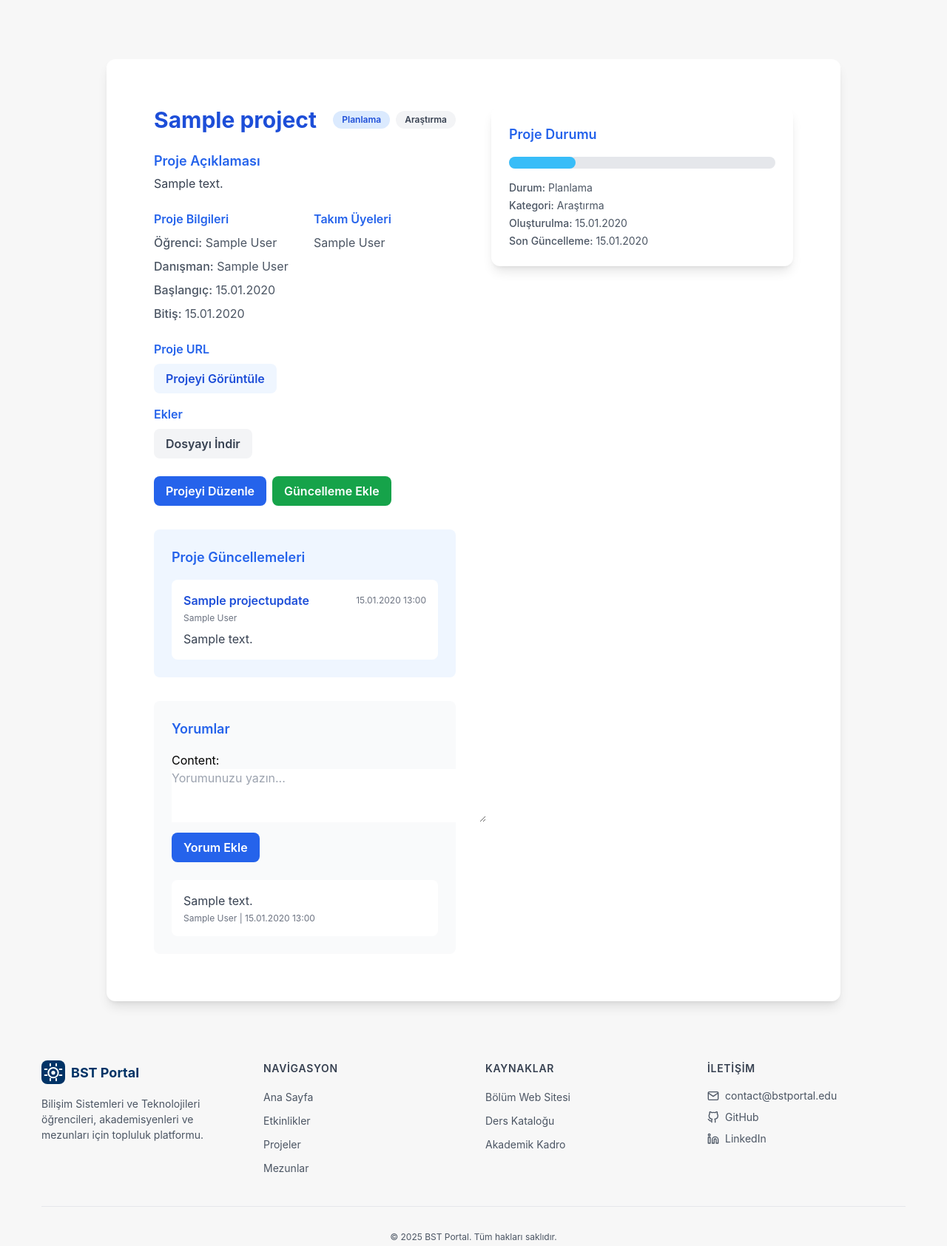
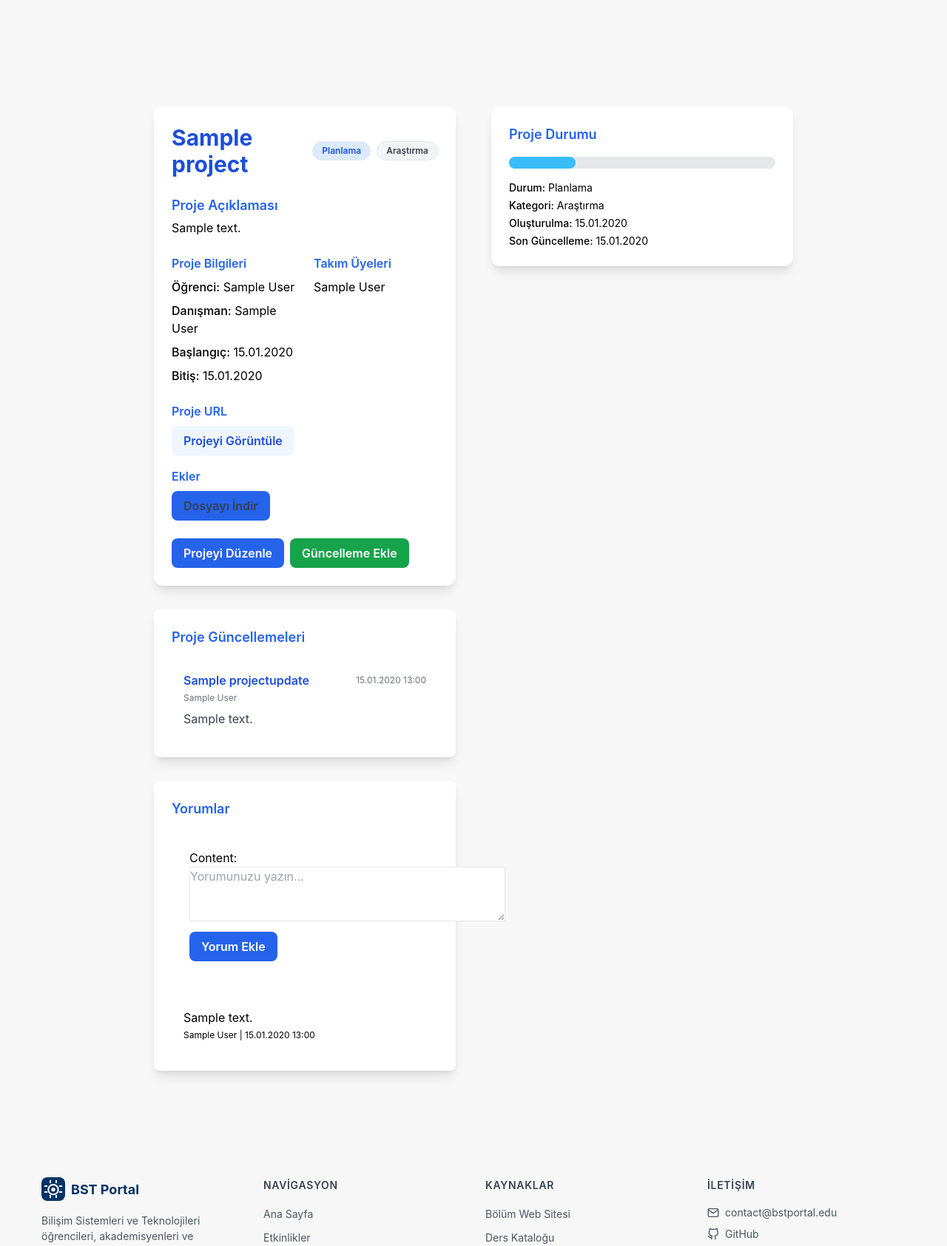
Before and after one commit to aziz-mevlana/bst-portal, a Django app: page /projects/1/ in a window 1280 px wide. Shown: the part 64-1749 px from the top of the page at 74% size. Run offline with Django 5.2, Linux system fonts and the light colour scheme; a user stored in the database is signed in; tables that the repository leaves empty hold one stand-in row (values such as "Sample post"); grey boxes marked "Sample" are stand-in pictures; some libraries are stand-ins or nearby versions.

Commit message:
fix proje detail page thema

```diff
--- a/projects/forms.py
+++ b/projects/forms.py
@@ -34,5 +34,5 @@
         model = ProjectComment
         fields = ['content']
         widgets = {
-            'content': forms.Textarea(attrs={'rows': 3, 'placeholder': 'Yorumunuzu yazın...'}),
+            'content': forms.Textarea(attrs={'rows': 3, 'placeholder': 'Yorumunuzu yazın...', 'class': 'project-comment-input'}),
         }
--- a/projects/templates/projects/project_detail.html
+++ b/projects/templates/projects/project_detail.html
@@ -7,27 +7,27 @@
 
 {% block content %}
 <div class="w-full max-w-5xl mx-auto px-4 py-12">
-  <div class="bg-white dark:bg-gray-900 rounded-xl shadow-lg p-8 lg:p-16">
+  <div class="p-8 lg:p-16">
     <div class="grid grid-cols-1 lg:grid-cols-2 gap-12">
       <!-- Sol Ana İçerik -->
       <div class="flex flex-col gap-8">
         <!-- Proje Detay Kartı -->
-        <div>
+        <div class="project-detail-item dark:bg-gray-900 rounded-xl shadow-lg p-6">
           <div class="flex flex-col md:flex-row md:items-center md:justify-between gap-4 mb-6">
             <h2 class="text-2xl md:text-3xl font-bold text-blue-700 dark:text-blue-300">{{ project.title }}</h2>
             <div class="flex gap-2">
-              <span class="px-3 py-1 rounded-full text-xs font-semibold bg-blue-100 dark:bg-blue-900 text-blue-700 dark:text-blue-200">{{ project.get_status_display }}</span>
-              <span class="px-3 py-1 rounded-full text-xs font-semibold bg-gray-100 dark:bg-gray-800 text-gray-700 dark:text-gray-200">{{ project.get_category_display }}</span>
+              <span class="px-3 py-1 rounded-full text-xs font-semibold bg-blue-100 dark:bg-blue-900 text-blue-700 project-list-tag">{{ project.get_status_display }}</span>
+              <span class="px-3 py-1 rounded-full text-xs font-semibold bg-gray-100 dark:bg-gray-800 text-gray-700 dark:text-gray-200 project-list-tag">{{ project.get_category_display }}</span>
             </div>
           </div>
           <div class="mb-6">
             <h3 class="text-lg font-semibold text-blue-600 dark:text-blue-400 mb-1">Proje Açıklaması</h3>
-            <p class="text-gray-700 dark:text-gray-200">{{ project.description }}</p>
+            <p class="dark:text-gray-200">{{ project.description }}</p>
           </div>
           <div class="grid grid-cols-1 md:grid-cols-2 gap-6 mb-6">
             <div>
               <h4 class="text-blue-600 dark:text-blue-400 font-semibold mb-2">Proje Bilgileri</h4>
-              <ul class="text-gray-600 dark:text-gray-300 space-y-2">
+              <ul class="dark:text-gray-300 space-y-2">
                 <li><span class="font-medium">Öğrenci:</span> {{ project.student.get_full_name }}</li>
                 <li><span class="font-medium">Danışman:</span> {{ project.supervisor.get_full_name }}</li>
                 <li><span class="font-medium">Başlangıç:</span> {{ project.start_date|date:"d.m.Y" }}</li>
@@ -36,11 +36,11 @@
             </div>
             <div>
               <h4 class="text-blue-600 dark:text-blue-400 font-semibold mb-2">Takım Üyeleri</h4>
-              <ul class="text-gray-600 dark:text-gray-300 space-y-2">
+              <ul class="dark:text-gray-300 space-y-2">
                 {% for member in project.team_members.all %}
                 <li>{{ member.get_full_name }}</li>
                 {% empty %}
-                <li class="text-gray-400 dark:text-gray-500 italic">Henüz takım üyesi yok</li>
+                <li class=" dark:text-gray-500 italic">Henüz takım üyesi yok</li>
                 {% endfor %}
               </ul>
             </div>
@@ -54,7 +54,7 @@
           {% if project.attachments %}
           <div class="mb-4">
             <h4 class="text-blue-600 dark:text-blue-400 font-semibold mb-2">Ekler</h4>
-            <a href="{{ project.attachments.url }}" class="inline-block px-4 py-2 bg-gray-100 dark:bg-gray-800 text-gray-700 dark:text-gray-200 rounded-lg font-semibold hover:bg-gray-200 dark:hover:bg-gray-700 transition">Dosyayı İndir</a>
+            <a href="{{ project.attachments.url }}" class="project-detail-url-button inline-block px-4 py-2 text-gray-700 dark:text-gray-200 rounded-lg font-semibold hover:bg-gray-200 dark:hover:bg-gray-700 transition">Dosyayı İndir</a>
           </div>
           {% endif %}
           {% if user == project.student or user == project.supervisor %}
@@ -65,11 +65,11 @@
           {% endif %}
         </div>
         <!-- Proje Güncellemeleri -->
-        <div class="bg-blue-50 dark:bg-blue-900 rounded-lg p-6">
+        <div class="project-detail-item rounded-lg p-6 shadow-lg">
           <h3 class="text-lg font-semibold text-blue-600 dark:text-blue-400 mb-4">Proje Güncellemeleri</h3>
           <div class="space-y-4">
             {% for update in updates %}
-            <div class="bg-white dark:bg-gray-800 rounded-lg p-4">
+            <div class="dark:bg-gray-800 rounded-lg p-4">
               <div class="flex items-center justify-between mb-1">
                 <span class="font-semibold text-blue-700 dark:text-blue-200">{{ update.title }}</span>
                 <span class="text-xs text-gray-500 dark:text-gray-400">{{ update.created_at|date:"d.m.Y H:i" }}</span>
@@ -78,34 +78,34 @@
               <div class="text-gray-700 dark:text-gray-200">{{ update.content }}</div>
             </div>
             {% empty %}
-            <div class="text-gray-400 dark:text-gray-500 italic">Henüz güncelleme yok.</div>
+            <div class=" italic">Henüz güncelleme yok.</div>
             {% endfor %}
           </div>
         </div>
         <!-- Yorumlar -->
-        <div class="bg-gray-50 dark:bg-gray-800 rounded-lg p-6">
-          <h3 class="text-lg font-semibold text-blue-600 dark:text-blue-400 mb-4">Yorumlar</h3>
-          <form method="post" action="{% url 'projects:add_comment' project.id %}" class="mb-6">
+        <div class="project-detail-item rounded-lg p-6 shadow-lg">
+          <h3 class="text-lg font-semibold text-blue-600 mb-4">Yorumlar</h3>
+          <form method="post" action="{% url 'projects:add_comment' project.id %}" class="p-6 mb-6">
             {% csrf_token %}
             {{ comment_form.as_p }}
-            <button type="submit" class="px-4 py-2 bg-blue-600 dark:bg-blue-700 text-white rounded-lg font-semibold hover:bg-blue-700 dark:hover:bg-blue-800 transition mt-2">Yorum Ekle</button>
+            <button type="submit" class="px-4 py-2 bg-blue-600 text-white rounded-lg font-semibold hover:bg-blue-700 transition mt-2">Yorum Ekle</button>
           </form>
           <div class="space-y-4">
             {% for comment in comments %}
-            <div class="bg-white dark:bg-gray-900 rounded-lg p-4">
-              <div class="text-gray-700 dark:text-gray-200 mb-1">{{ comment.content }}</div>
-              <div class="text-xs text-gray-500 dark:text-gray-400">{{ comment.author.get_full_name }} | {{ comment.created_at|date:"d.m.Y H:i" }}</div>
+            <div class=" rounded-lg p-4">
+              <div class=" mb-1">{{ comment.content }}</div>
+              <div class="text-xs">{{ comment.author.get_full_name }} | {{ comment.created_at|date:"d.m.Y H:i" }}</div>
             </div>
             {% empty %}
-            <div class="text-gray-400 dark:text-gray-500 italic">Henüz yorum yok.</div>
+            <div class="italic">Henüz yorum yok.</div>
             {% endfor %}
           </div>
         </div>
       </div>
       <!-- Sağ Panel -->
       <div class="flex flex-col gap-8">
-        <div class="bg-white dark:bg-gray-900 rounded-xl shadow-lg p-6">
-          <h3 class="text-lg font-semibold text-blue-600 dark:text-blue-400 mb-4">Proje Durumu</h3>
+        <div class="project-detail-item dark:bg-gray-900 rounded-xl shadow-lg p-6">
+          <h3 class="text-lg font-semibold text-blue-600 mb-4">Proje Durumu</h3>
           <div class="w-full bg-gray-200 dark:bg-gray-800 rounded-full h-4 mb-4">
             {% if project.status == 'completed' %}
             <div class="bg-green-500 h-4 rounded-full" style="width: 100%"></div>
@@ -117,7 +117,7 @@
             <div class="bg-yellow-400 h-4 rounded-full" style="width: 75%"></div>
             {% endif %}
           </div>
-          <ul class="text-gray-600 dark:text-gray-300 space-y-1 text-sm">
+          <ul class="space-y-1 text-sm">
             <li><span class="font-medium">Durum:</span> {{ project.get_status_display }}</li>
             <li><span class="font-medium">Kategori:</span> {{ project.get_category_display }}</li>
             <li><span class="font-medium">Oluşturulma:</span> {{ project.created_at|date:"d.m.Y" }}</li>
--- a/static/css/style.css
+++ b/static/css/style.css
@@ -1283,8 +1283,41 @@
     color: #ffffff;
 }
 
+.project-detail-item{
+    background: #ffffff;
+}
 
+.dark .project-detail-item{
+    background: #1f2937;
+}
 
+.project-detail-url-button{
+    background: rgb(37, 99, 235);
+    color: #ffffff;
+}
+
+.dark .project-detail-url-button{
+    background: rgb(37, 99, 235);
+    color: #ffffff;
+}
+
+.color-page{
+    background: #ffffff;
+}
+
+.dark .color-page{
+    background: #1f2937;
+}
+
+.project-comment-input{
+    background: #ffffff;
+    border: 1px solid #e5e7eb;
+}
+
+.dark .project-comment-input{
+    background: #1f2937;
+    border: none;
+}
 
 a, a:visited, a:active {
     text-decoration: none;
```
